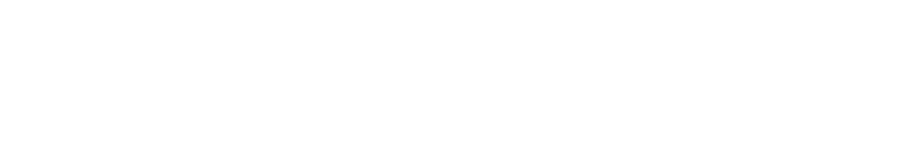
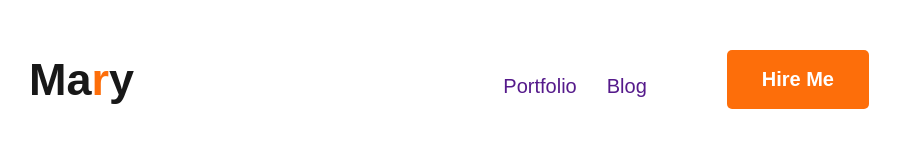
Before and after one commit to kaliimran/developer-protfolio, a plain HTML site: page index.html in a window 1280 px wide. Shown: the whole page, without its empty margins (191-1091 px from the left). Drawn offline with Linux system fonts and the light colour scheme.

Commit message:
Add NavBar

```diff
--- a/index.html
+++ b/index.html
@@ -7,7 +7,16 @@
     <link rel="stylesheet" href="style.css">
 </head>
 <body>
-    <header></header>
+    <header>
+        <nav>
+            <h3 class="text-head">Ma<span class="text-primary">r</span>y</h3>
+            <ul>
+                <li><a href="">Portfolio</a></li>
+                <li><a href="">Blog</a></li>
+                <li><button class="btn-primary">Hire Me</button></li>
+            </ul>
+        </nav>
+    </header>
     <main></main>
     <footer></footer>
 </body>
--- a/style.css
+++ b/style.css
@@ -1,4 +1,48 @@
-*{
+* {
     margin: 0;
     padding: 0;
 }
+
+/* Nav releted style */
+
+nav {
+    display: flex;
+    font-family: sans-serif;
+    font-size: 40px;
+    justify-content: space-between;
+    align-items: center;
+    margin: 50px 220px;
+}
+.text-head{
+    color: #181818;
+    font-size: 45px;
+    font-weight: 800;
+}
+
+.text-primary {
+    font-weight: 800;
+    color: #FD6E0A;
+}
+
+nav > ul {
+    list-style: none;
+    display: flex;
+    align-items: center;
+}
+
+nav a {
+    text-decoration: none;
+    padding-right: 30px;
+    font-size: 20px;
+}
+
+.btn-primary {
+    border-radius: 5px;
+    border-style: none;
+    background: #FD6E0A;
+    padding: 18px 35px;
+    font-size: 20px;
+    font-weight: 700;
+    color: white;
+    margin-left: 50px;
+}
```
